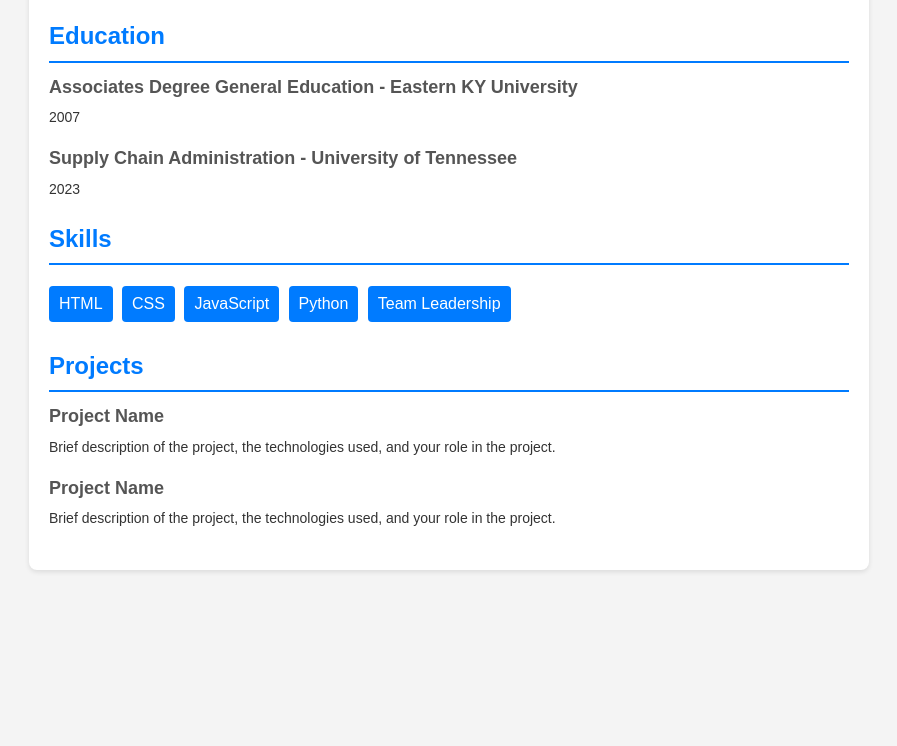
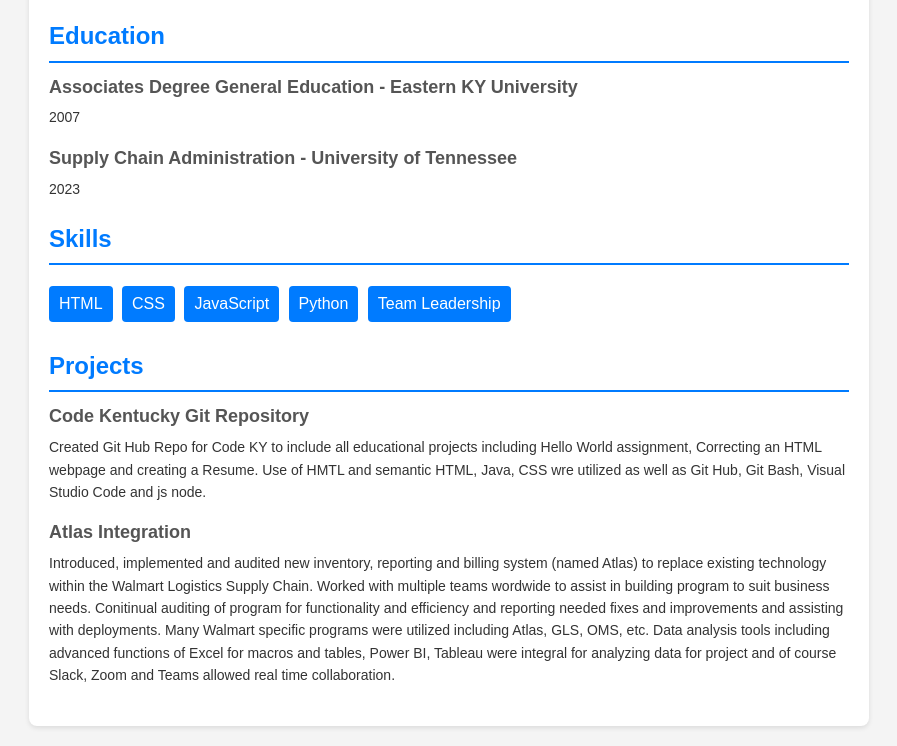
Before and after one commit to amydaniel24/amydaniel24.github.io, a plain HTML site: page index.html in a window 1280 px wide. Shown: the part 776-1522 px from the top of the page, without its empty margins (191-1088 px from the left). Before the commit the page ends 1366 px from the top, so only its background shows below. Drawn offline with Linux system fonts and the light colour scheme.

Commit message:
Projects

```diff
--- a/index.html
+++ b/index.html
@@ -137,17 +137,15 @@
             <section class="section">
                 <h2>Projects</h2>
                 <div class="item">
-                    <h3>Project Name</h3>
+                    <h3>Code Kentucky Git Repository</h3>
                     <p>
-                        Brief description of the project, the technologies used,
-                        and your role in the project.
+                        Created Git Hub Repo for Code KY to include all educational projects including Hello World assignment, Correcting an HTML webpage and creating a Resume. Use of HMTL and semantic HTML, Java, CSS wre utilized as well as Git Hub, Git Bash, Visual Studio Code and js node.
                     </p>
                 </div>
                 <div class="item">
-                    <h3>Project Name</h3>
+                    <h3>Atlas Integration</h3>
                     <p>
-                        Brief description of the project, the technologies used,
-                        and your role in the project.
+                        Introduced, implemented and audited new inventory, reporting and billing system (named Atlas) to replace existing technology within the Walmart Logistics Supply Chain. Worked with multiple teams wordwide to assist in building program to suit business needs. Conitinual auditing of program for functionality and efficiency and reporting needed fixes and improvements and assisting with deployments. Many Walmart specific programs were utilized including Atlas, GLS, OMS, etc. Data analysis tools including advanced functions of Excel for macros and tables, Power BI, Tableau were integral for analyzing data for project and of course Slack, Zoom and Teams allowed real time collaboration.
                     </p>
                 </div>
             </section>
```
